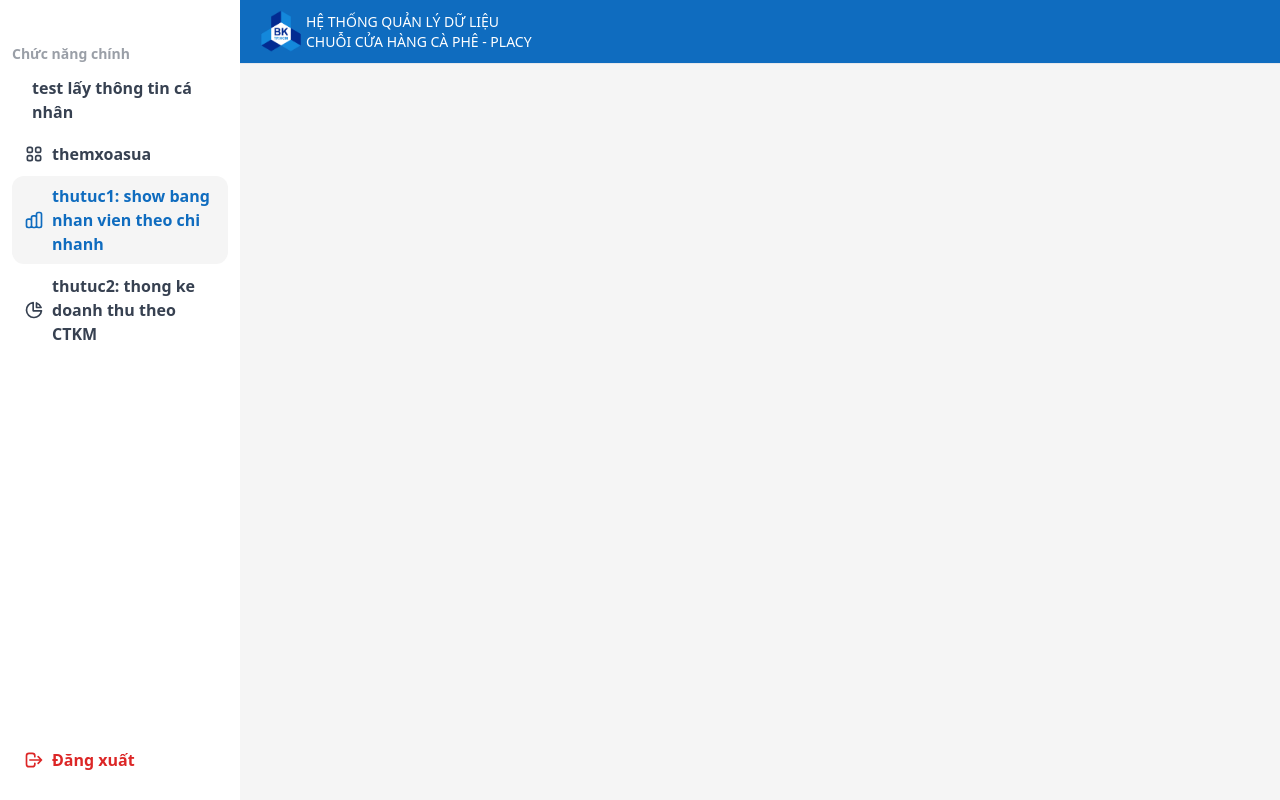
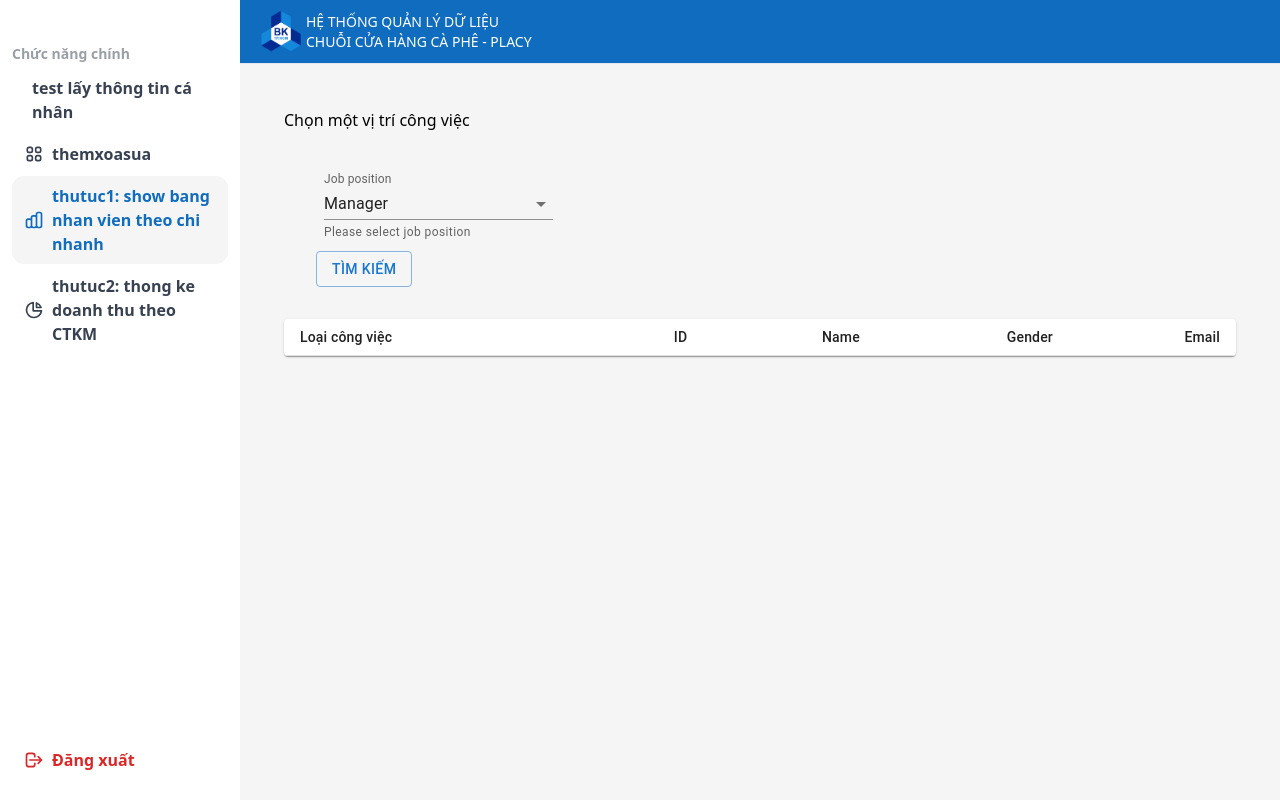
Before and after one commit to longthaibao/COFFEE-MANAGE, a React (Create React App) app in the folder client/: page /admin/thutuc1 in a window 1280 px wide. Built offline with nearby package versions, Linux system fonts and the light colour scheme.

Commit message:
Hoan thanh FE showNV

```diff
--- a/client/src/components/ShowEmp.js
+++ b/client/src/components/ShowEmp.js
@@ -1,5 +1,115 @@
+import * as React from "react";
+import Box from "@mui/material/Box";
+import TextField from "@mui/material/TextField";
+import MenuItem from "@mui/material/MenuItem";
+import Table from "@mui/material/Table";
+import TableBody from "@mui/material/TableBody";
+import TableCell from "@mui/material/TableCell";
+import TableContainer from "@mui/material/TableContainer";
+import TableHead from "@mui/material/TableHead";
+import TableRow from "@mui/material/TableRow";
+import Paper from "@mui/material/Paper";
+import { Button } from "@mui/material";
+import axios from "axios";
+const currencies = [
+  {
+    value: "Manager",
+    label: "Manager",
+  },
+  {
+    value: "Cashier",
+    label: "Cashier",
+  },
+  {
+    value: "Salesperson",
+    label: "Salesperson",
+  },
+];
+var newjob_type = "";
 function ShowEmp() {
-  return <h3>User</h3>;
+  const [job_type, setJobType] = React.useState("Manager");
+  const [job_typeOnClick, setJob_TypeOnClick] = React.useState("Manager");
+  const [arrayOfEmp, setArrayOfEmp] = React.useState([]);
+  const handleSubmit = () => {
+    axios
+      .post("http://localhost:3001/api/admin/showInfoEmp/getInfoEmp", {
+        job_type,
+      })
+      .then((respone) => {
+        setArrayOfEmp(respone.data);
+        setJob_TypeOnClick(job_type);
+      })
+      .catch((error) => {
+        console.log(error);
+      });
+  };
+  return (
+    <div className="wrapper m-7">
+      <h3>Chọn một vị trí công việc</h3>
+      <Box
+        className="m-8"
+        component="form"
+        sx={{
+          "& .MuiTextField-root": { m: 1, width: "25ch" },
+        }}
+        noValidate
+        autoComplete="off"
+        encType="multipart/form-data"
+      >
+        <div>
+          <TextField
+            id="standard-select-currency-native"
+            select
+            onChange={(e) => setJobType(e.target.value)}
+            label="Job position"
+            defaultValue="EUR"
+            SelectProps={{
+              native: true,
+            }}
+            helperText="Please select job position"
+            variant="standard"
+            size="large"
+          >
+            {currencies.map((option) => (
+              <option key={option.value} value={option.value}>
+                {option.label}
+              </option>
+            ))}
+          </TextField>
+        </div>
+        <Button color="primary" variant="outlined" onClick={handleSubmit}>
+          Tìm kiếm
+        </Button>
+      </Box>
+      <TableContainer component={Paper}>
+        <Table sx={{ minWidth: 650 }} size="small" aria-label="a dense table">
+          <TableHead>
+            <TableRow>
+              <TableCell>Loại công việc</TableCell>
+              <TableCell align="right">ID</TableCell>
+              <TableCell align="right">Name</TableCell>
+              <TableCell align="right">Gender</TableCell>
+              <TableCell align="right">Email</TableCell>
+            </TableRow>
+          </TableHead>
+          <TableBody>
+            {arrayOfEmp.map((row, index) => (
+              <TableRow
+                key={index}
+                sx={{ "&:last-child td, &:last-child th": { border: 0 } }}
+              >
+                <TableCell>{job_typeOnClick}</TableCell>
+                <TableCell align="right">{row.ID}</TableCell>
+                <TableCell align="right">{row.employee_name}</TableCell>
+                <TableCell align="right">{row.employee_gender}</TableCell>
+                <TableCell align="right">{row.employee_email}</TableCell>
+              </TableRow>
+            ))}
+          </TableBody>
+        </Table>
+      </TableContainer>
+    </div>
+  );
 }
 
 export default ShowEmp;
--- a/client/src/pages/admin/thutuc1.js
+++ b/client/src/pages/admin/thutuc1.js
@@ -1,7 +1,10 @@
-import React from 'react';
+import React from "react";
+import ShowEmp from "../../components/ShowEmp";
 
 export default function thutuc1() {
-	return (
-		<></>
-	);
+  return (
+    <>
+      <ShowEmp />
+    </>
+  );
 }
```
Also changed, not shown: 2 other files (tests, documents, lock files or other folders).
